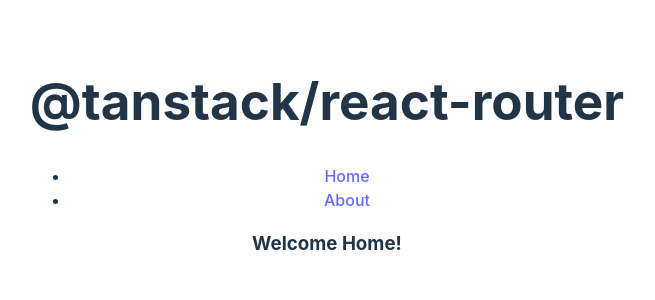
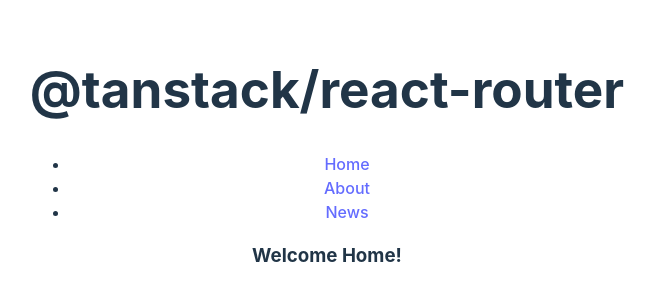
Before and after one commit to lukaskoeller/tanstack-react-router-useEffect-navigate-reproduction, a React (Vite) app: page / in a window 1280 px wide. Shown: the part 242-542 px from the top of the page, without its empty margins (313-968 px from the left). Built offline with nearby package versions, Linux system fonts and the light colour scheme.

Commit message:
chore: add new route /news

```diff
--- a/src/App.tsx
+++ b/src/App.tsx
@@ -16,6 +16,9 @@
         <li>
           <Link to="/about">About</Link>
         </li>
+        <li>
+          <Link to="/news">News</Link>
+        </li>
       </ul>
       <Outlet />
       <TanStackRouterDevtools />
--- /dev/null
+++ b/src/News.tsx
@@ -0,0 +1,39 @@
+import { useNavigate } from "@tanstack/react-router";
+import { FC, useEffect, useState } from "react";
+import { newsRoute } from "./router";
+
+export const News: FC = () => {
+  const navigate = useNavigate({ from: newsRoute.fullPath });
+  const { newsId } = newsRoute.useSearch();
+  const [news, setNews] = useState<Record<string, unknown>>();
+
+  setTimeout(() => {
+    setNews({
+        title: "News Title",
+        content: "News Content",
+        id: 1,
+    });
+  }, 1000);
+
+  useEffect(() => {
+    if (!newsId && news?.id) {
+      console.log("useEffect after if:true");
+      void navigate({
+        search: (old) => ({
+          ...old,
+          newsId: news.id,
+          title: news.title,
+          content: news.content,
+        }),
+        params: true,
+        replace: true,
+      });
+    }
+  }, [navigate, news?.id, newsId]);
+
+  return (
+    <div>
+      <h3>Welcome News!</h3>
+    </div>
+  );
+};
--- a/src/router.ts
+++ b/src/router.ts
@@ -2,6 +2,8 @@
 import App from "./App";
 import { Home } from "./Home";
 import { About } from "./About";
+import { News } from "./News";
+import { number, object, string } from "zod";
 
 const rootRoute = createRootRoute({
   component: App,
@@ -19,6 +21,24 @@
   component: About,
 });
 
-const routeTree = rootRoute.addChildren([indexRoute, aboutRoute])
+export const newsRoute = createRoute({
+  getParentRoute: () => rootRoute,
+  path: "/news",
+  loader: async () => {
+    return new Promise((resolve) => {
+      setTimeout(() => {
+        resolve(true);
+      }, 1000);
+    });
+  },
+  validateSearch: object({
+    newsId: number().optional(),
+    title: string().optional(),
+    content: string().optional(),
+  }),
+  component: News,
+});
+
+const routeTree = rootRoute.addChildren([indexRoute, aboutRoute, newsRoute])
 
 export const router = createRouter({ routeTree })
```
